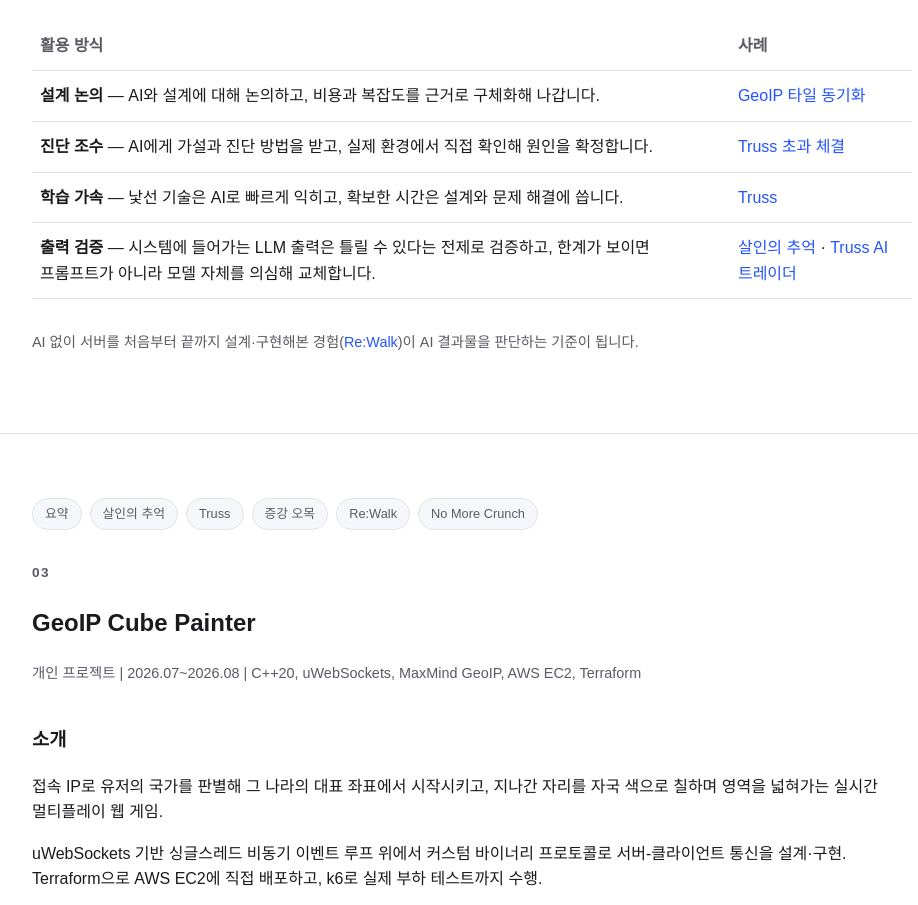
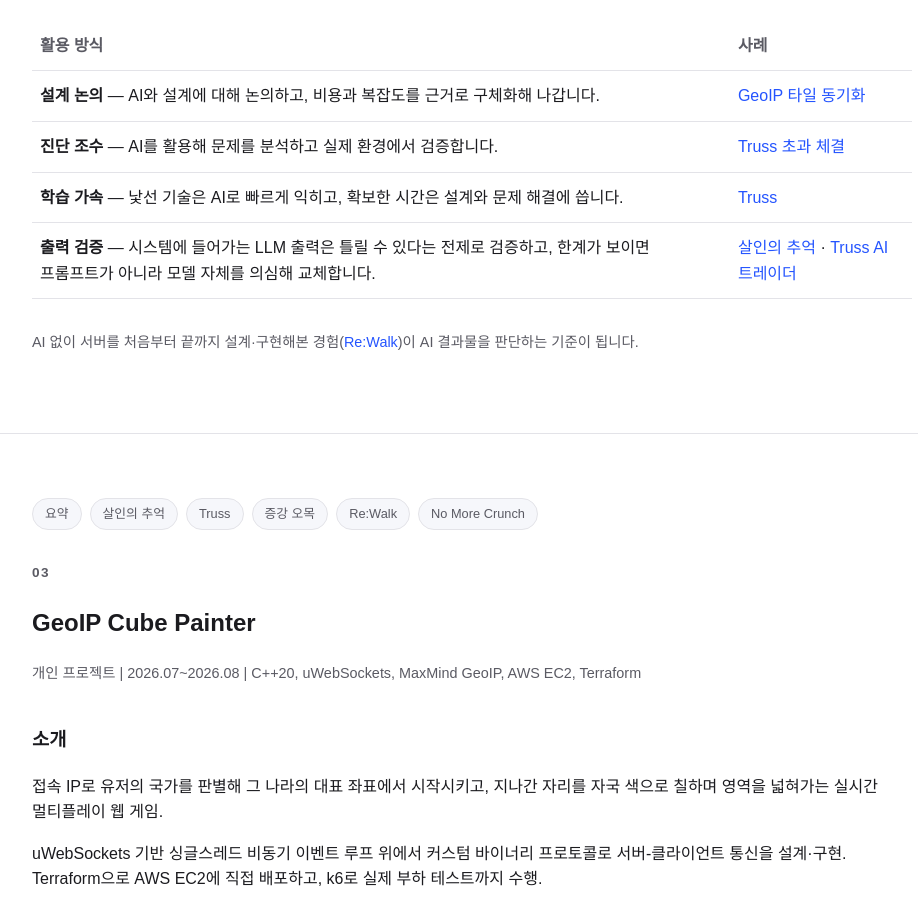
Before and after one commit to KimDJ7105/KimDJ7105.github.io, a plain HTML site: page index.html in a window 1280 px wide. Shown: the part 2036-2941 px from the top of the page, without its empty margins (168-1086 px from the left). Drawn offline with Linux system fonts and the light colour scheme.

Commit message:
Simplify diagnostic-assistant row to reduce over-reliance phrasing on AI

```diff
--- a/index.html
+++ b/index.html
@@ -115,7 +115,7 @@
       </thead>
       <tbody>
         <tr><td><strong>설계 논의</strong> — AI와 설계에 대해 논의하고, 비용과 복잡도를 근거로 구체화해 나갑니다.</td><td><a href="#geoip">GeoIP 타일 동기화</a></td></tr>
-        <tr><td><strong>진단 조수</strong> — AI에게 가설과 진단 방법을 받고, 실제 환경에서 직접 확인해 원인을 확정합니다.</td><td><a href="#truss">Truss 초과 체결</a></td></tr>
+        <tr><td><strong>진단 조수</strong> — AI를 활용해 문제를 분석하고 실제 환경에서 검증합니다.</td><td><a href="#truss">Truss 초과 체결</a></td></tr>
         <tr><td><strong>학습 가속</strong> — 낯선 기술은 AI로 빠르게 익히고, 확보한 시간은 설계와 문제 해결에 씁니다.</td><td><a href="#truss">Truss</a></td></tr>
         <tr><td><strong>출력 검증</strong> — 시스템에 들어가는 LLM 출력은 틀릴 수 있다는 전제로 검증하고, 한계가 보이면 프롬프트가 아니라 모델 자체를 의심해 교체합니다.</td><td><a href="#motm">살인의 추억</a> · <a href="#truss">Truss AI 트레이더</a></td></tr>
       </tbody>
```
